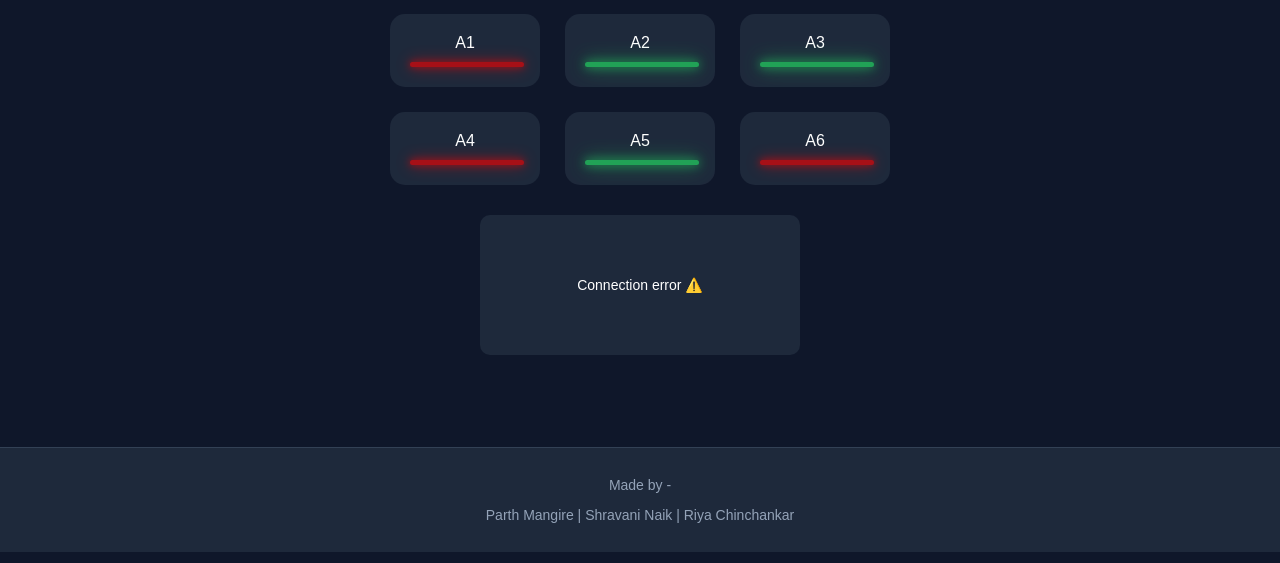
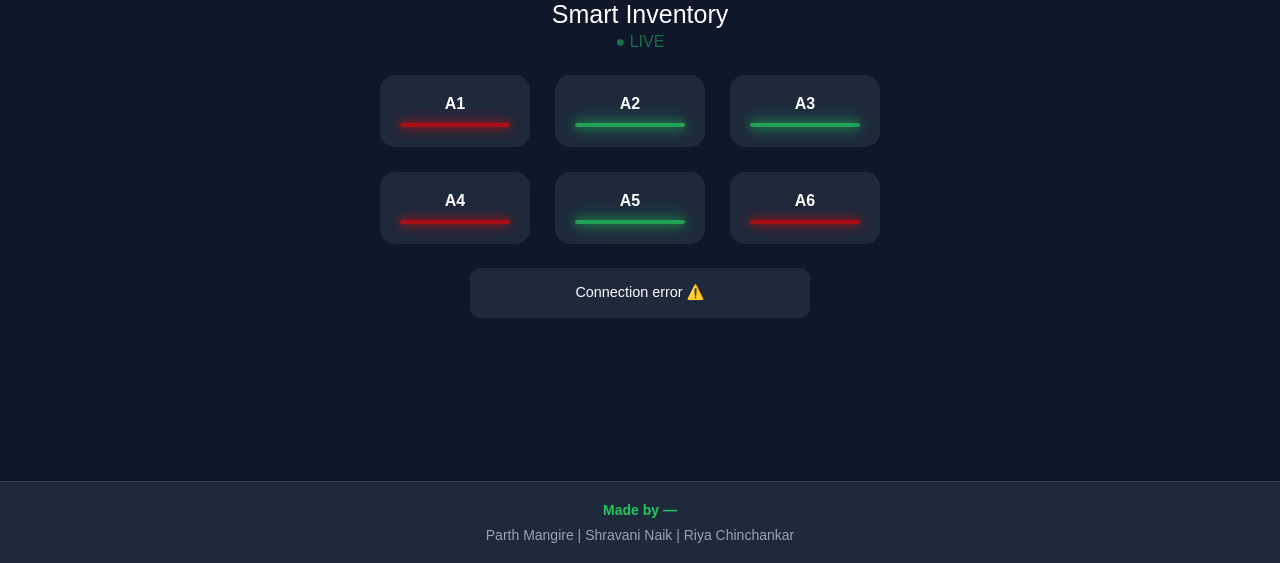
Before and after one commit to thisisparth187/inventory-management-project, a plain HTML site: page index.html in a window 1280 px wide. Shown: the part 237-800 px from the top of the page. Drawn offline with Linux system fonts and the light colour scheme; no server answers.

Commit message:
Ui Changes

```diff
--- a/index.html
+++ b/index.html
@@ -3,85 +3,89 @@
 
 <head>
     <title>Smart Inventory Dashboard</title>
+    <meta name="viewport" content="width=device-width, initial-scale=1.0">
+    <style>
+        *, *::before, *::after {
+            box-sizing: border-box;
+        }
 
-    <style>
-        html,
-        body {
+        html, body {
             height: 100%;
             margin: 0;
+            padding: 0;
         }
 
-        /* THIS is the important fix */
+        body {
+            display: flex;
+            flex-direction: column;
+            background: #0f172a;
+            color: white;
+            font-family: Arial, sans-serif;
+            text-align: center;
+            min-height: 100vh;
+        }
+
         #app {
-
             flex: 1;
             display: flex;
             flex-direction: column;
         }
 
-        body {
-            display: flex;
-            flex-direction: column;
-
-            /* 🔥 important */
-            background: #0f172a;
-            color: white;
-            font-family: Arial;
-            text-align: center;
-        }
-
         .main {
-            min-height: 85.5vh;
             flex: 1;
             display: flex;
             flex-direction: column;
             align-items: center;
             justify-content: center;
+            padding: 20px 16px;
         }
 
         h1 {
             text-align: center;
             margin-top: 20px;
+            font-size: clamp(1.4rem, 5vw, 2rem);
+            margin-bottom: 8px;
         }
-
 
         .live {
             color: #22c55e;
             animation: blink 1s infinite;
+            font-size: clamp(0.85rem, 3vw, 1rem);
+            margin: 4px 0 0 0;
         }
 
         @keyframes blink {
-            50% {
-                opacity: 0.3;
-            }
+            50% { opacity: 0.3; }
         }
 
         .grid {
             display: grid;
-            grid-template-columns: repeat(3, 150px);
-            gap: 25px;
-            justify-content: center;
-            margin-top: 30px;
+            grid-template-columns: repeat(3, 1fr);
+            gap: clamp(12px, 3vw, 25px);
+            width: 100%;
+            max-width: 520px;
+            margin-top: 24px;
         }
 
         .card {
-            padding: 20px;
+            padding: clamp(14px, 4vw, 20px) clamp(10px, 3vw, 20px);
             border-radius: 15px;
             background: #1e293b;
             transition: 0.3s;
+            font-size: clamp(0.9rem, 3.5vw, 1rem);
+            font-weight: bold;
+            min-width: 0;
         }
 
         .closed {
-            background: red;
-            box-shadow: 0 0 8px red, 0 0 16px red;
+            background: rgba(255, 30, 30, 0.15);
             animation: glowRed 1.2s infinite alternate;
             border: 2px solid red;
             box-shadow: 0 0 15px red;
         }
 
         .open {
-            background: #22c55e;
-            box-shadow: 0 0 8px #22c55e, 0 0 16px #22c55e;
+            background: rgba(34, 197, 94, 0.12);
             animation: glowGreen 1.5s infinite alternate;
             border: 2px solid #22c55e;
             box-shadow: 0 0 15px #22c55e;
@@ -92,24 +96,22 @@
             width: 100%;
             border-radius: 5px;
             margin-top: 10px;
-
-            font-size: 18px;
+            font-size: clamp(0.75rem, 2.5vw, 1rem);
             margin-top: 10px;
         }
 
         .log {
-            margin-top: 30px;
-            width: 300px;
+            margin-top: 24px;
+            width: 100%;
+            max-width: 340px;
             margin-left: auto;
             margin-right: auto;
-            text-align: left;
-            font-size: 14px;
+            text-align: center;
+            font-size: clamp(0.75rem, 3vw, 0.9rem);
             background: #1e293b;
-            padding: 10px;
+            padding: 12px 16px;
             border-radius: 10px;
-            height: 120px;
-            overflow-y: auto;
-            text-align: center;
+            min-height: 50px;
             display: flex;
             align-items: center;
             justify-content: center;
@@ -117,22 +119,26 @@
 
         footer {
             margin-top: auto;
-            /* 🔥 THIS pushes footer to bottom */
-            padding: 15px;
+            padding: clamp(10px, 3vw, 15px);
             background: #1e293b;
             border-top: 1px solid #334155;
-            font-size: 14px;
+            font-size: clamp(0.75rem, 3vw, 0.875rem);
             color: #94a3b8;
+            line-height: 1.6;
         }
 
         footer strong {
             color: #22c55e;
         }
 
+        footer p {
+            margin: 2px 0;
+        }
+
+        /* ── Splash ── */
         #splash {
             position: fixed;
-            width: 100%;
-            height: 100%;
+            inset: 0;
             background: #0f172a;
             color: white;
             display: flex;
@@ -140,19 +146,30 @@
             align-items: center;
             justify-content: center;
             z-index: 999;
+            padding: 20px;
         }
 
-        /* Loader animation */
+        #splash h1 {
+            font-size: clamp(1.4rem, 6vw, 2rem);
+        }
+
+        #splash p {
+            font-size: clamp(0.8rem, 3.5vw, 1rem);
+            margin: 4px 0;
+        }
+
+        /* Loader */
         .loader {
             width: 48px;
             height: 48px;
             border-radius: 50%;
             display: inline-block;
+            position: relative;
             border-top: 4px solid #FFF;
             border-right: 4px solid transparent;
             box-sizing: border-box;
             animation: rotation 1s linear infinite;
-            margin: 20px 0px 20px 0px;
+            margin: 20px 0;
         }
 
         .loader::after {
@@ -169,47 +186,51 @@
         }
 
         @keyframes rotation {
-            0% {
-                transform: rotate(0deg);
+            0%   { transform: rotate(0deg); }
+            100% { transform: rotate(360deg); }
         }
 
-            100% {
-                transform: rotate(360deg);
+        @keyframes glowGreen {
+            from { box-shadow: 0 0 5px #22c55e, 0 0 10px #22c55e; opacity: 0.6; }
+            to   { box-shadow: 0 0 15px #22c55e, 0 0 30px #22c55e; opacity: 1; }
+        }
+
+        @keyframes glowRed {
+            from { box-shadow: 0 0 5px red, 0 0 10px red; opacity: 0.5; }
+            to   { box-shadow: 0 0 15px red, 0 0 30px red; opacity: 1; }
+        }
+
+        /* ── Responsive breakpoints ── */
+
+        /* Small phones (< 360px): 2-column grid */
+        @media (max-width: 359px) {
+            .grid {
+                grid-template-columns: repeat(2, 1fr);
             }
         }
 
-
-        @keyframes fadeIn {
-            from {
-                opacity: 0;
+        /* Landscape phones */
+        @media (max-height: 500px) and (orientation: landscape) {
+            .main {
+                padding: 10px 16px;
             }
-
-            to {
-                opacity: 1;
+            h1 {
+                margin-top: 8px;
+                font-size: 1.2rem;
+            }
+            .grid {
+                margin-top: 12px;
+                gap: 10px;
+            }
+            .log {
+                margin-top: 12px;
             }
         }
 
-        @keyframes glowGreen {
-            from {
-                box-shadow: 0 0 5px #22c55e, 0 0 10px #22c55e;
-                opacity: 0.6;
-            }
-
-            to {
-                box-shadow: 0 0 15px #22c55e, 0 0 30px #22c55e;
-                opacity: 1;
-            }
-        }
-
-        @keyframes glowRed {
-            from {
-                box-shadow: 0 0 5px red, 0 0 10px red;
-                opacity: 0.5;
-            }
-
-            to {
-                box-shadow: 0 0 15px red, 0 0 30px red;
-                opacity: 1;
+        /* Tablets and up: restore fixed card sizing */
+        @media (min-width: 600px) {
+            .grid {
+                grid-template-columns: repeat(3, 150px);
             }
         }
     </style>
@@ -219,48 +240,43 @@
     <div id="splash">
         <h1>📦 Smart Inventory</h1>
         <div class="loader"></div>
-        <p><strong></strong>Made by - </strong></p>
-        <p>Parth Mangire | Shravani Naik | Riya Chinchankar</p>
+
     </div>
+
     <div id="app" style="display:none;">
         <div class="main">
-            <h1>📦 Smart Inventory</h1>
+            <div style="font-size: 50px; margin-bottom: 15px;">📦</div>
+            <div style="font-size: 25px;">Smart Inventory</div>
             <p class="live">● LIVE</p>
 
             <div class="grid">
-                <div id="A1" class="card">A1<div class="status closed"></div>
-                </div>
-                <div id="A2" class="card">A2<div class="status open"></div>
-                </div>
-                <div id="A3" class="card">A3<div class="status open"></div>
-                </div>
-                <div id="A4" class="card">A4<div class="status closed"></div>
-                </div>
-                <div id="A5" class="card">A5<div class="status open"></div>
-                </div>
-                <div id="A6" class="card">A6<div class="status closed"></div>
-                </div>
+                <div id="A1" class="card">A1<div class="status closed"></div></div>
+                <div id="A2" class="card">A2<div class="status open"></div></div>
+                <div id="A3" class="card">A3<div class="status open"></div></div>
+                <div id="A4" class="card">A4<div class="status closed"></div></div>
+                <div id="A5" class="card">A5<div class="status open"></div></div>
+                <div id="A6" class="card">A6<div class="status closed"></div></div>
             </div>
 
             <div class="log" id="log">
                 <p>Connecting to system...</p>
             </div>
         </div>
+
         <footer>
-            <p><strong></strong>Made by - </strong></p>
+            <p><strong>Made by —</strong></p>
             <p>Parth Mangire | Shravani Naik | Riya Chinchankar</p>
         </footer>
     </div>
 
     <script>
-        const ESP_IP = "https://nanometer-fleshed-sesame.ngrok-free.dev/data"; // 🔥 replace with your ESP IP
+        const ESP_IP = "https://nanometer-fleshed-sesame.ngrok-free.dev/data";
 
         window.onload = function () {
             setTimeout(() => {
                 document.getElementById("splash").style.display = "none";
-                document.getElementById("app").style.display = "block";
-
-                startFetching(); // 🔥 start after splash
+                document.getElementById("app").style.display = "flex";
+                startFetching();
             }, 2500);
         };
 
@@ -277,7 +293,6 @@
             map.forEach(slot => {
                 let card = document.getElementById(slot.id);
                 let status = card.querySelector(".status");
-
                 if (slot.val === 1) {
                     status.classList.remove("closed");
                     status.classList.add("open");
@@ -292,26 +307,20 @@
 
         function fetchData() {
             fetch(ESP_IP, {
-        headers: {
-            "ngrok-skip-browser-warning": "true" // 👈 Add this line!
-        }
+                headers: { "ngrok-skip-browser-warning": "true" }
             })
             .then(res => res.json())
-    .then(data => {
-        updateUI(data);
-    })
+            .then(data => updateUI(data))
             .catch(err => {
                 console.error(err);
                 document.getElementById("log").innerHTML = "Connection error ⚠️";
             });
         }
 
-        // 🔥 THIS MAKES IT REAL-TIME
         function startFetching() {
-            fetchData(); // first call
-            setInterval(fetchData, 500); // every 500ms
+            fetchData();
+            setInterval(fetchData, 500);
         }
     </script>
 </body>
-
 </html>
```
Lines whose indentation alone changed are shown as unchanged.
